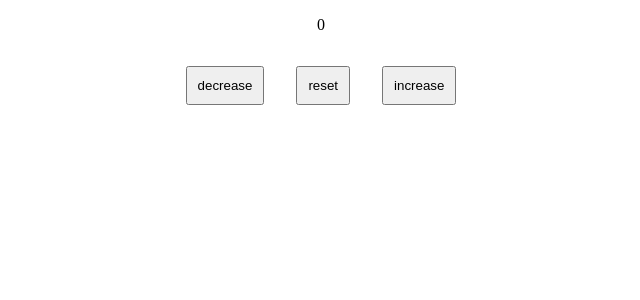
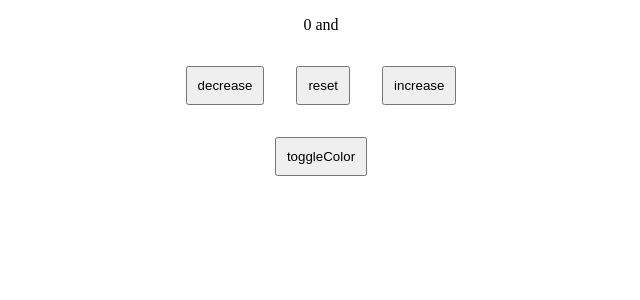
Before and after one commit to bishnulimbu/RRepo1, a React (Vite) app in the folder my-react-app/: page / in a window 1280 px wide. Shown: the top 300 px of the page, without its empty margins (319-959 px from the left). Built offline with nearby package versions, Linux system fonts and the light colour scheme.

Commit message:
first usuage of useEffect

```diff
--- a/my-react-app/src/Counter1.jsx
+++ b/my-react-app/src/Counter1.jsx
@@ -1,13 +1,18 @@
-import React, { useState } from "react";
+import React, { useState, useEffect } from "react";
 
 function Counter1() {
   const [count, setCount] = useState(0);
+  const [color, setColor] = useState("");
+
+  useEffect(() => {
+    document.title = `${count} and ${color}`;
+  }, [count, color]);
 
   const fn1 = () => {
     // setCount(count + 1);
     setCount((c) => c + 1);
-    setCount((c) => c + 1);
-    setCount((c) => c + 1);
+    // setCount((c) => c + 1);
+    // setCount((c) => c + 1);
     //updater function in react
   };
   const fn2 = () => {
@@ -16,13 +21,23 @@ function Counter1() {
   const fn3 = () => {
     // setCount(count - 1);
     setCount((c) => c - 1);
-    setCount((c) => c - 1);
-    setCount((c) => c - 1);
+    // setCount((c) => c - 1);
+    // setCount((c) => c - 1);
   };
+
+  function toggleColor() {
+    if (color === "red") {
+      setColor("blue");
+    } else {
+      setColor("red");
+    }
+  }
 
   return (
     <div className="count-main">
-      <p>{count}</p>
+      <p>
+        {count} and {color}
+      </p>
       <div className="gap">
         {" "}
         <button className="" onClick={fn3}>
@@ -35,6 +50,9 @@ function Counter1() {
           increase
         </button>
       </div>
+      <button className="" onClick={toggleColor}>
+        toggleColor
+      </button>
     </div>
   );
 }
```
